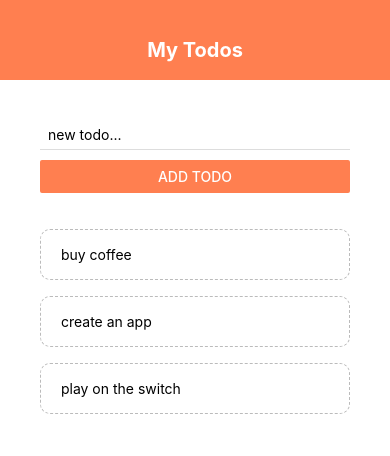
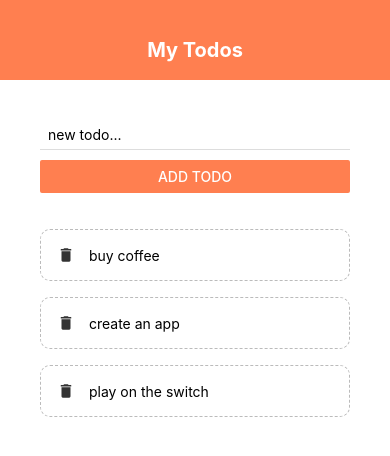
Before and after one commit to ahmedmohamed522/Learn-react-native, a React Native app: screen / in a window 390 px wide. Shown: the top 456 px of the page. Built offline with nearby package versions, Linux system fonts and the light colour scheme.

Commit message:
add icon to each todo item

```diff
--- a/App.js
+++ b/App.js
@@ -1,4 +1,3 @@
-import { StatusBar } from "expo-status-bar";
 import { useState } from "react";
 import { Alert, FlatList, Keyboard, StyleSheet, Text, TouchableWithoutFeedback, View } from "react-native";
 import AddTodo from "./components/AddTodo";
@@ -28,15 +27,9 @@ export default function App() {
                         console.log("Alert closed");
                     },
                 },
-                {
-                    text: "Why",
-                    onPress: () => {
-                        console.log("Whyyy");
-                    },
-                },
             ]);
         setTodos((prevTodos) => {
-            return [...prevTodos, { text, key: Math.random().toString() }];
+            return [{ text, key: Math.random().toString() }, ...prevTodos];
         });
     };
     return (
@@ -69,9 +62,11 @@ const styles = StyleSheet.create({
         backgroundColor: "#fff",
     },
     content: {
+        flex: 1,
         padding: 40,
     },
     list: {
+        flex: 1,
         marginTop: 20,
     },
 });
--- a/components/AddTodo.js
+++ b/components/AddTodo.js
@@ -10,7 +10,7 @@ const AddTodo = ({ addItem }) => {
         <View>
             <TextInput
                 style={styles.input}
-                placeholder="new todo..."
+                placeholder={`new todo...`}
                 value={text}
                 onChangeText={changeHandler}
             ></TextInput>
--- a/components/TodoItem.js
+++ b/components/TodoItem.js
@@ -1,5 +1,6 @@
 import React from "react";
-import { StyleSheet, Text, TouchableOpacity } from "react-native";
+import { StyleSheet, Text, TouchableOpacity, View } from "react-native";
+import { MaterialIcons } from "@expo/vector-icons";
 
 const TodoItem = ({ item, pressHandler }) => {
     return (
@@ -8,7 +9,10 @@ const TodoItem = ({ item, pressHandler }) => {
                 pressHandler(item.key);
             }}
         >
-            <Text style={styles.item}> {item.text}</Text>
+            <View style={styles.item}>
+                <MaterialIcons name="delete" size={18} color="#333" />
+                <Text style={styles.itemText}> {item.text}</Text>
+            </View>
         </TouchableOpacity>
     );
 };
@@ -20,6 +24,11 @@ const styles = StyleSheet.create({
         borderWidth: 1,
         borderStyle: "dashed",
         borderRadius: 10,
+
+        flex: 1,
+        flexDirection: "row",
+        alignItems: "center",
     },
+    itemText: { marginLeft: 10 },
 });
 export default TodoItem;
```
